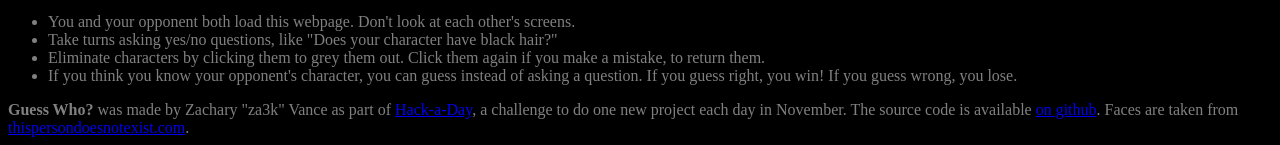
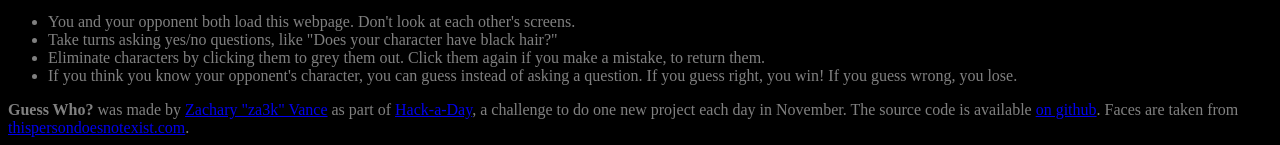
Before and after one commit to za3k/guess-who, a plain HTML site: page index.html in a window 1280 px wide. Shown: the part 977-1122 px from the top of the page. Drawn offline with nearby package versions, Linux system fonts and the light colour scheme.

Commit message:
Fix link

```diff
--- a/index.html
+++ b/index.html
@@ -60,7 +60,7 @@
         <ul>
     </div>
     <footer>
-        <b>Guess Who?</b> was made by Zachary "za3k" Vance as part of <a href="https://za3k.com/hackaday">Hack-a-Day</a>, a challenge to do one new project each day in November. The source code is available <a href="https://github.com/za3k/guess-who">on github</a>. Faces are taken from <a href="thispersondoesnotexist.com">thispersondoesnotexist.com</a>.
+        <b>Guess Who?</b> was made by <a href="https://za3k.com">Zachary "za3k" Vance</a> as part of <a href="https://za3k.com/hackaday">Hack-a-Day</a>, a challenge to do one new project each day in November. The source code is available <a href="https://github.com/za3k/guess-who">on github</a>. Faces are taken from <a href="https://thispersondoesnotexist.com">thispersondoesnotexist.com</a>.
     </footer>
 </body>
 </html>
```
